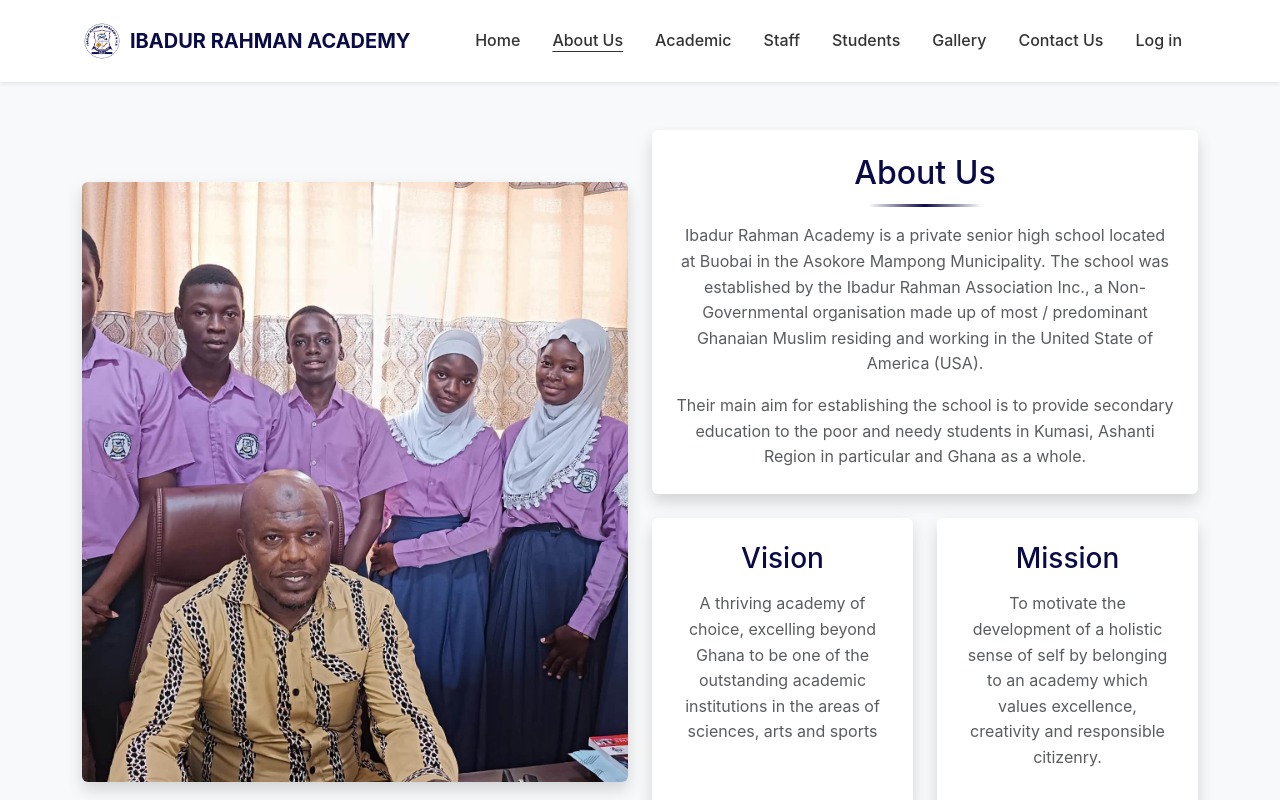
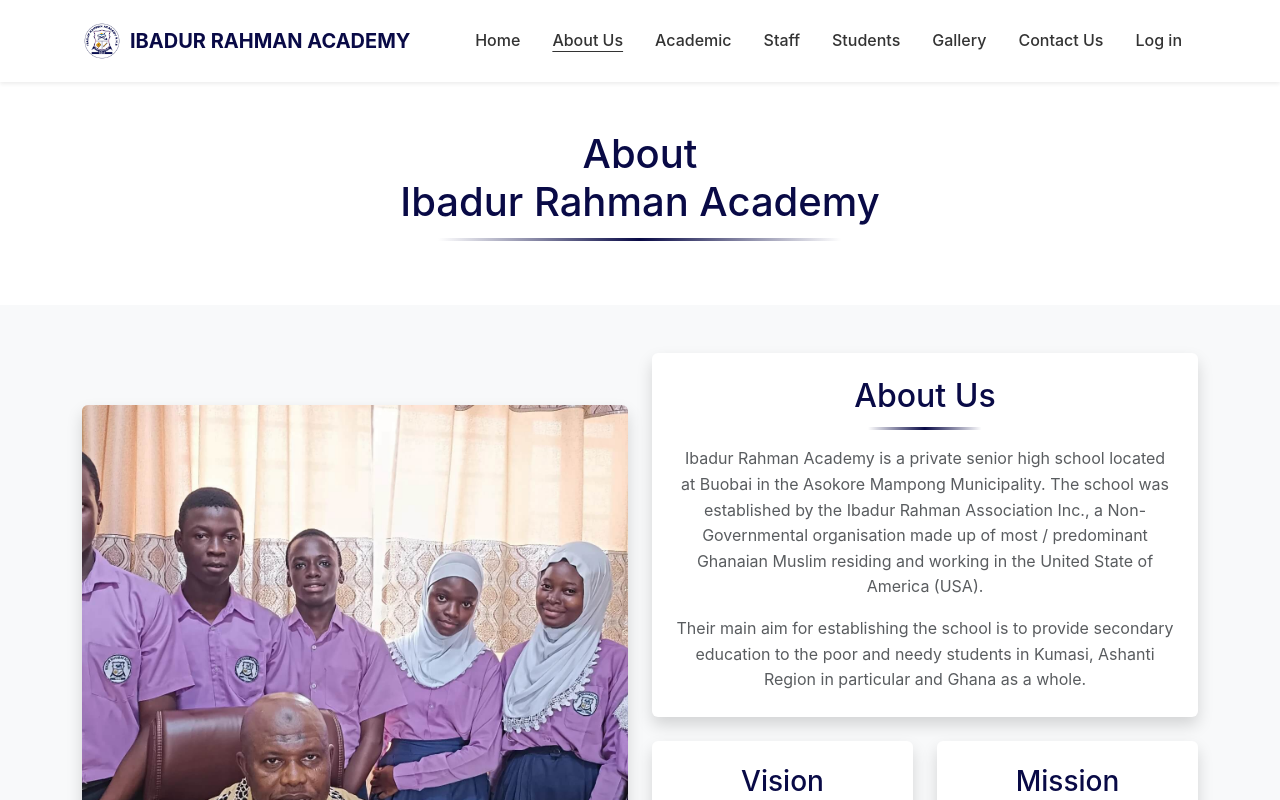
Before and after one commit to AmurdAmzer/IbassWeb-Redesign, a Next.js app in the folder frontend/: page /about-us in a window 1280 px wide. Shown: the top 800 px of the page. Built offline with nearby package versions, Linux system fonts and the light colour scheme.

Commit message:
creating the about-us page

```diff
--- a/frontend/src/app/about-us/page.js
+++ b/frontend/src/app/about-us/page.js
@@ -6,6 +6,22 @@ export default function AboutUsPage() {
   return (
     <>
       {/* About Us Section */}
+      <section className="py-5 ">
+        <Container className="text-center">
+            <Row> <h1 className="text-center mb-3" style={{
+                        background: 'linear-gradient(to right, transparent, var(--school-blue), transparent) no-repeat bottom',
+                        backgroundSize: '80% 3px',
+                        paddingBottom: '15px',
+                        width: 'fit-content',
+                        margin: '0 auto 1rem auto',
+                        fontSize: '2.5rem',
+                      }}>
+                        About<br/>
+                        Ibadur Rahman Academy
+                      </h1></Row>
+        </Container>
+      </section>
+
       <section className="py-5 bg-light">
         <Container>
           <Row className="align-items-center">
```
